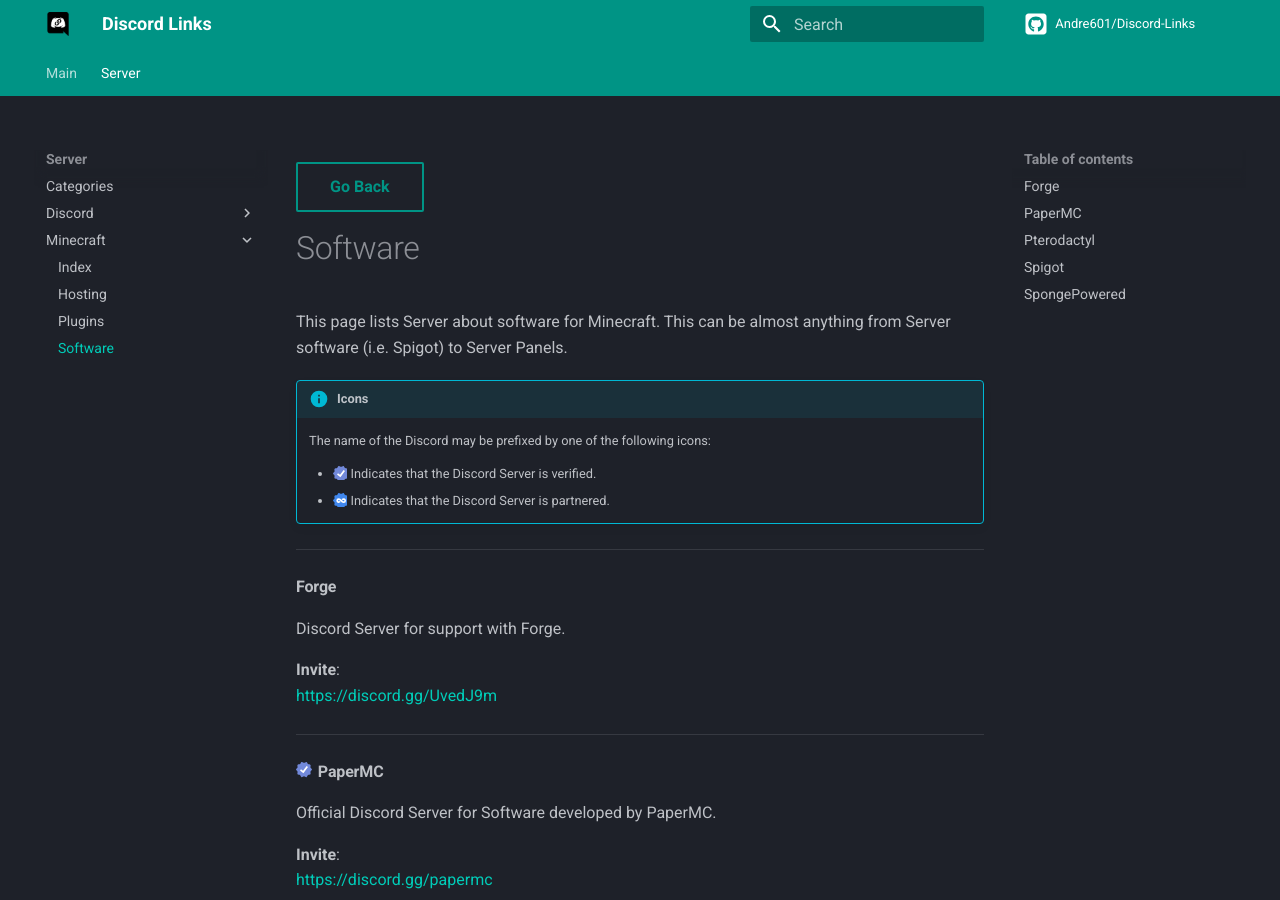
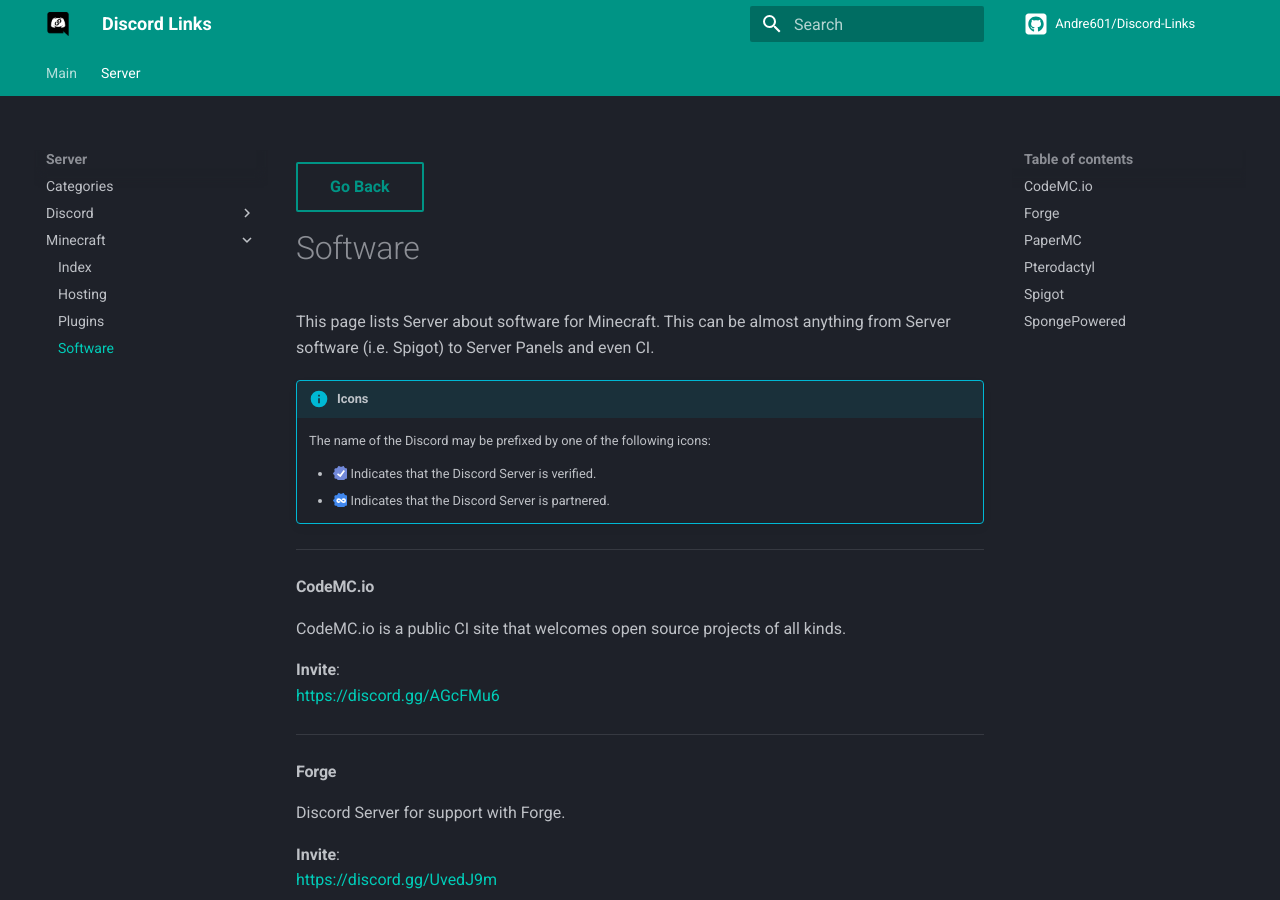
Before and after one commit to Andre601/Discord-links, an MkDocs documentation site: the page built from docs/server/minecraft/software.md, in a window 1280 px wide and 900 px high. Built offline with MkDocs 1.6.1 and Material for MkDocs 9.7.7, drawn with Linux system fonts in a browser that asks for light colours; comment, search, counter and statistics services are not loaded.

Commit message:
Add CodeMC.io

```diff
--- a/docs/server/minecraft/software.md
+++ b/docs/server/minecraft/software.md
@@ -1,9 +1,16 @@
 --8<-- "button.md"
 
 # Software
-This page lists Server about software for Minecraft. This can be almost anything from Server software (i.e. Spigot) to Server Panels.
+This page lists Server about software for Minecraft. This can be almost anything from Server software (i.e. Spigot) to Server Panels and even CI.
 
 --8<-- "icons.md"
+
+----
+#### CodeMC.io
+CodeMC.io is a public CI site that welcomes open source projects of all kinds.
+
+**Invite**:
+https://discord.gg/AGcFMu6
 
 ----
 #### Forge
```
